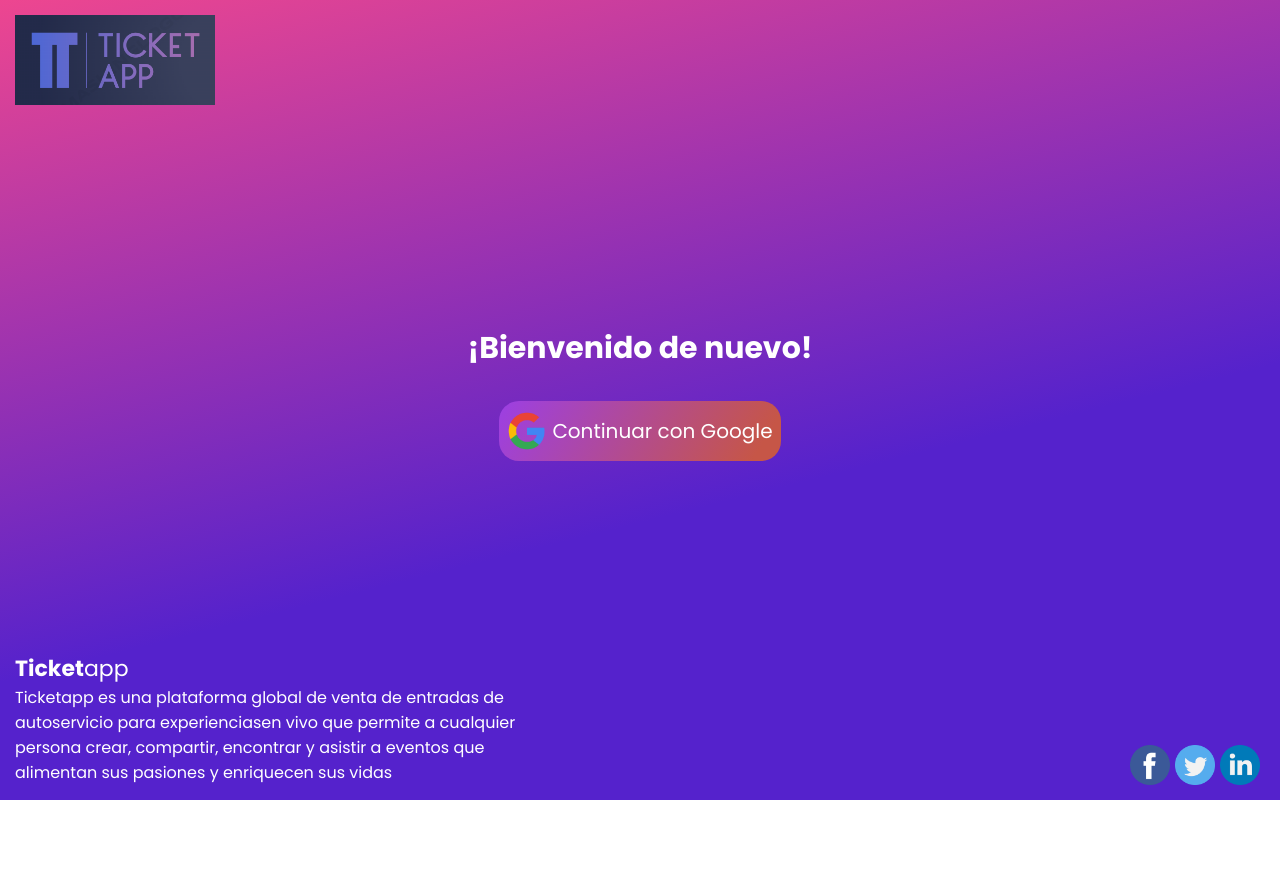
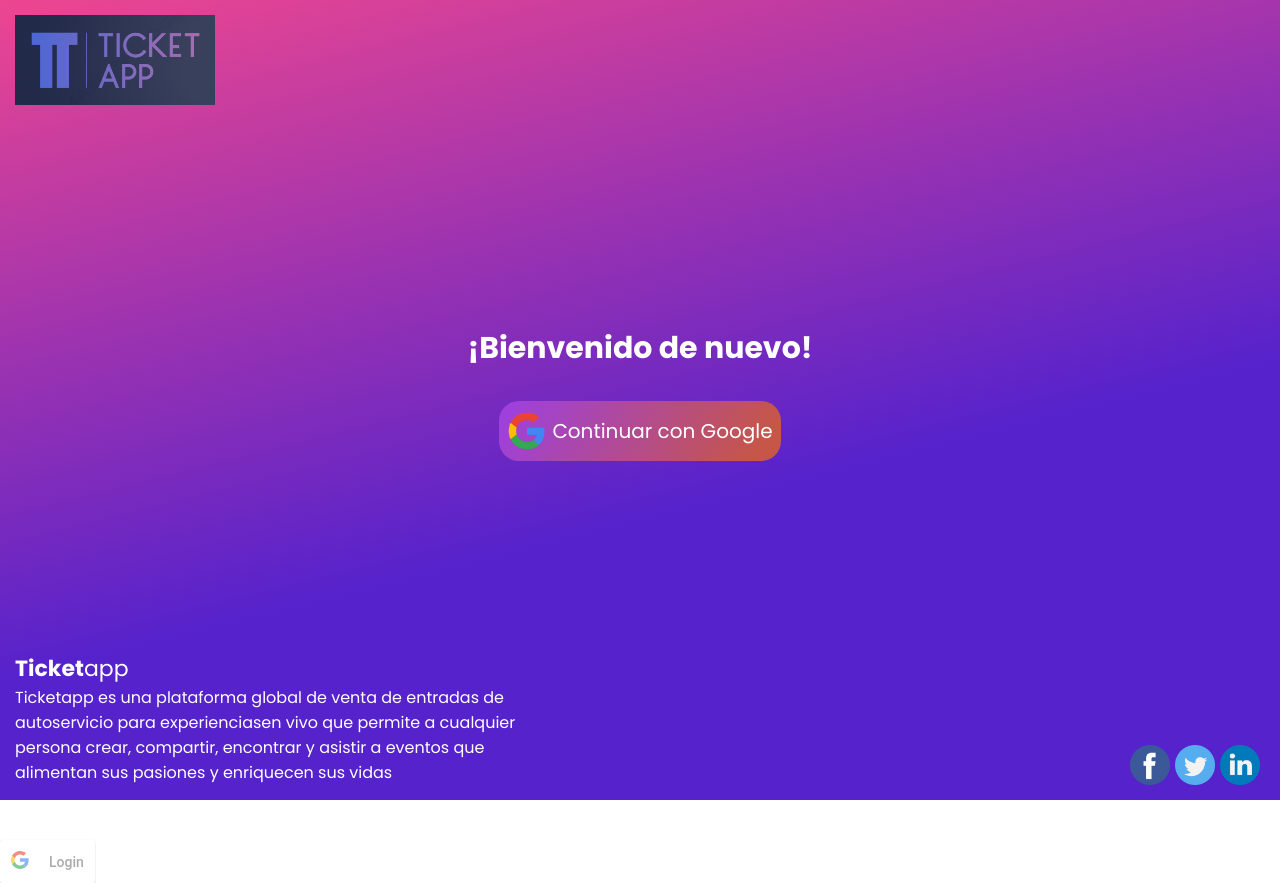
Before and after one commit to tdp2-g7/ticketApp-organizer-web, a React (Create React App) app: page /register in a window 1280 px wide. Before the commit the page ends 800 px from the top, so only its background shows below. Built offline with nearby package versions, Linux system fonts and the light colour scheme; no server answers.

Commit message:
OWA-40: Starting with google auth

```diff
--- a/package.json
+++ b/package.json
@@ -8,6 +8,7 @@
     "@mui/icons-material": "^5.11.11",
     "@mui/material": "^5.11.15",
     "@mui/x-date-pickers": "^6.0.4",
+    "@react-oauth/google": "^0.9.0",
     "@testing-library/jest-dom": "^5.16.5",
     "@testing-library/react": "^13.4.0",
     "@testing-library/user-event": "^13.5.0",
@@ -25,6 +26,7 @@
     "react-datepicker": "^4.11.0",
     "react-dom": "^18.2.0",
     "react-final-form": "^6.5.9",
+    "react-google-login": "^5.2.2",
     "react-modal": "^3.16.1",
     "react-redux": "^8.0.4",
     "react-responsive-carousel": "^3.2.23",
--- a/src/views/Register/Register.tsx
+++ b/src/views/Register/Register.tsx
@@ -4,6 +4,8 @@ import GoogleImg from 'src/assets/google-logo.png';
 import FacebookImg from 'src/assets/facebook.png';
 import TwitterImg from 'src/assets/twitter.png';
 import LinkeInImg from 'src/assets/linkedIn.png';
+import GoogleLogin from 'react-google-login';
+import { GoogleOAuthProvider } from '@react-oauth/google';
 import {
   CenterContainer,
   Google,
@@ -24,7 +26,13 @@ import { IRegisterProps } from './types';
 
 const Register: FunctionComponent<IRegisterProps> = (props: IRegisterProps) => {
   const { onRegister } = props;
+
+  const responseGoogle = (response: any) => {
+    console.log(response);
+  };
+
   return (
+    <>
       <RegisterContainer>
         <Logo src={LogoImg} alt='logo' />
 
@@ -55,6 +63,17 @@ const Register: FunctionComponent<IRegisterProps> = (props: IRegisterProps) => {
           </IconsContainer>
         </EndRowContainer>
       </RegisterContainer>
+      <br /> <br />
+      <GoogleOAuthProvider clientId='391050283783-gfmsthbi7j78ac4ulc1okug7o1p225ih.apps.googleusercontent.com'>
+        <GoogleLogin
+          clientId='391050283783-gfmsthbi7j78ac4ulc1okug7o1p225ih.apps.googleusercontent.com'
+          buttonText='Login'
+          onSuccess={responseGoogle}
+          onFailure={responseGoogle}
+          cookiePolicy={'single_host_origin'}
+        />
+      </GoogleOAuthProvider>
+    </>
   );
 };
 
```
Also changed, not shown: 1 other file (tests, documents, lock files or other folders). Lines whose indentation alone changed are shown as unchanged.
